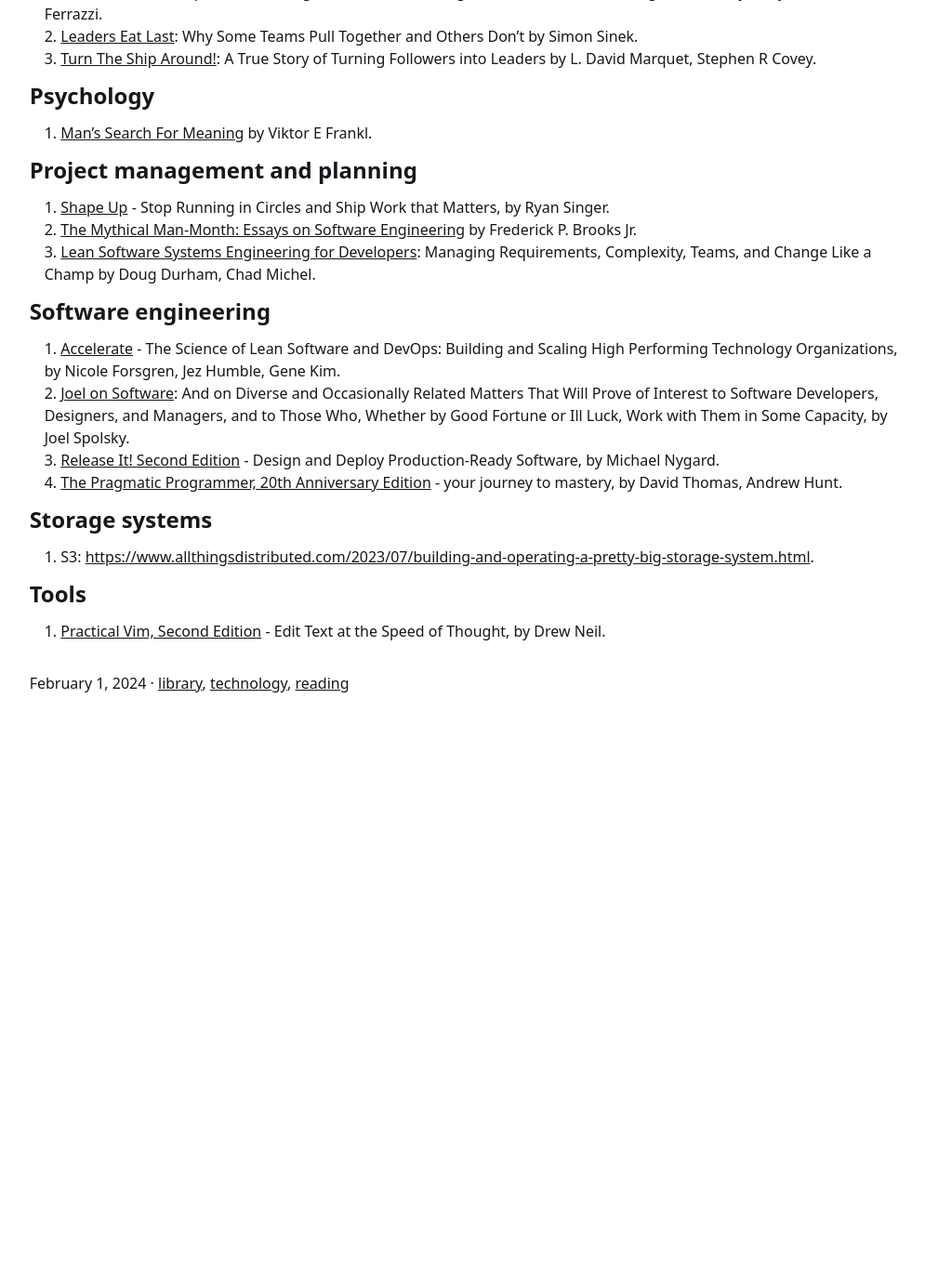
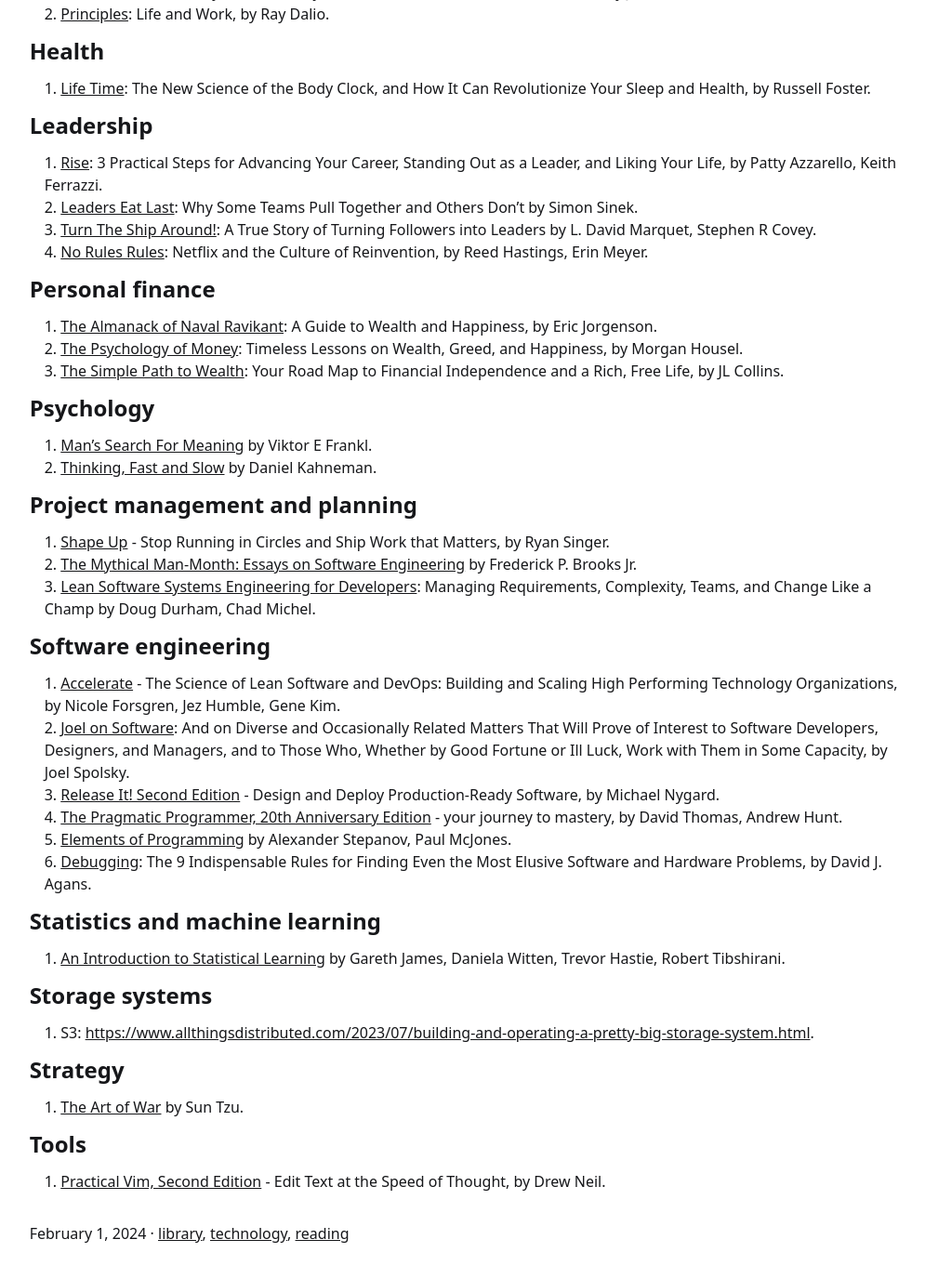
Before and after one commit to ovidiuparvu/ovidiuparvu.github.io, a Jekyll site: the page built from _posts/2024-02-01-ovi-digital-library.md, in a window 1280 px wide and 1400 px high, scrolled down 661 px. Shown: the top 1376 px of the window at 93% size, without its empty margins (196-1191 px from the left). Built offline with Jekyll 4.4.1, drawn with Linux system fonts in a browser that asks for light colours; a script that is not in the unit is left out; before the commit the page ends 1504 px from its top, so only the background shows below that; some of the changed text lies outside the part shown.

Commit message:
Add books to Ovi's Digital Library
Co-Authored-By: Claude Opus 5.5 <noreply@anthropic.com>

```diff
--- a/_posts/2024-02-01-ovi-digital-library.md
+++ b/_posts/2024-02-01-ovi-digital-library.md
@@ -11,6 +11,10 @@ tags: [library,technology,reading]
 
 1. <a href="https://www.goodreads.com/book/show/38894169-unleash-the-power-of-storytelling">Unleash the Power of Storytelling</a>: Win Hearts, Change Minds, Get Results by Rob Biesenbach.
 
+# Computer architecture
+
+1. <a href="https://www.akkadia.org/drepper/cpumemory.pdf">What Every Programmer Should Know About Memory</a> by Ulrich Drepper.
+
 # Concurrency
 
 1. Race conditions deep dive by Steve Gibson: <a href="https://www.grc.com/sn/SN-970-Notes.pdf">https://www.grc.com/sn/SN-970-Notes.pdf</a>.
@@ -23,9 +27,14 @@ tags: [library,technology,reading]
 
 1. <a href="https://www.waterstones.com/book/the-design-of-everyday-things/donald-a-norman/9780262525671">The Design of Everyday Things</a> by Donald A. Norman.
 
+# Economics
+
+1. <a href="https://www.goodreads.com/book/isbn/9781982160272">Principles for Dealing with the Changing World Order</a>: Why Nations Succeed and Fail, by Ray Dalio.
+
 # Effectiveness
 
 1. <a href="https://jamesclear.com/atomic-habits">Atomic Habits</a>: An Easy & Proven Way to Build Good Habits & Break Bad Ones, by James Clear.
+2. <a href="https://www.principles.com/">Principles</a>: Life and Work, by Ray Dalio.
 
 
 # Health
@@ -38,10 +47,18 @@ tags: [library,technology,reading]
 1. <a href="https://www.waterstones.com/book/rise/patty-azzarello/9781607742609">Rise</a>: 3 Practical Steps for Advancing Your Career, Standing Out as a Leader, and Liking Your Life, by Patty Azzarello, Keith Ferrazzi.
 2. <a href="https://www.goodreads.com/book/show/16144853-leaders-eat-last">Leaders Eat Last</a>: Why Some Teams Pull Together and Others Don't by Simon Sinek.
 3. <a href="https://www.waterstones.com/book/turn-the-ship-around/l-david-marquet/stephen-r-covey/9780241250945">Turn The Ship Around!</a>: A True Story of Turning Followers into Leaders by L. David Marquet, Stephen R Covey.
+4. <a href="https://www.goodreads.com/book/isbn/9781984877864">No Rules Rules</a>: Netflix and the Culture of Reinvention, by Reed Hastings, Erin Meyer.
+
+# Personal finance
+
+1. <a href="https://www.navalmanack.com/">The Almanack of Naval Ravikant</a>: A Guide to Wealth and Happiness, by Eric Jorgenson.
+2. <a href="https://www.goodreads.com/book/isbn/9780857197689">The Psychology of Money</a>: Timeless Lessons on Wealth, Greed, and Happiness, by Morgan Housel.
+3. <a href="https://www.goodreads.com/book/isbn/9781533667922">The Simple Path to Wealth</a>: Your Road Map to Financial Independence and a Rich, Free Life, by JL Collins.
 
 # Psychology
 
 1. <a href="https://www.penguin.co.uk/books/347571/mans-search-for-meaning-by-viktor-e-frankl/9781846046384">Man's Search For Meaning</a> by Viktor E Frankl.
+2. <a href="https://www.goodreads.com/book/isbn/9780374533557">Thinking, Fast and Slow</a> by Daniel Kahneman.
 
 # Project management and planning
 
@@ -57,6 +74,13 @@ Doug Durham, Chad Michel.
 2. <a href="https://www.oreilly.com/library/view/joel-on-software/9781590593899/">Joel on Software</a>: And on Diverse and Occasionally Related Matters That Will Prove of Interest to Software Developers, Designers, and Managers, and to Those Who, Whether by Good Fortune or Ill Luck, Work with Them in Some Capacity, by Joel Spolsky.
 3. <a href="https://pragprog.com/titles/mnee2/release-it-second-edition/">Release It! Second Edition</a> - Design and Deploy Production-Ready Software, by Michael Nygard.
 4. <a href="https://pragprog.com/titles/tpp20/the-pragmatic-programmer-20th-anniversary-edition/">The Pragmatic Programmer, 20th Anniversary Edition</a> - your journey to mastery, by David Thomas, Andrew Hunt.
+5. <a href="http://elementsofprogramming.com/">Elements of Programming</a> by Alexander Stepanov, Paul McJones.
+6. <a href="https://debuggingrules.com/">Debugging</a>: The 9 Indispensable Rules for Finding Even the Most Elusive Software and Hardware Problems, by David J. Agans.
+
+
+# Statistics and machine learning
+
+1. <a href="https://www.statlearning.com/">An Introduction to Statistical Learning</a> by Gareth James, Daniela Witten, Trevor Hastie, Robert Tibshirani.
 
 
 # Storage systems
@@ -64,6 +88,11 @@ Doug Durham, Chad Michel.
 1. S3: [https://www.allthingsdistributed.com/2023/07/building-and-operating-a-pretty-big-storage-system.html](https://www.allthingsdistributed.com/2023/07/building-and-operating-a-pretty-big-storage-system.html).
 
 
+# Strategy
+
+1. <a href="https://en.wikipedia.org/wiki/The_Art_of_War">The Art of War</a> by Sun Tzu.
+
+
 # Tools
 
 1. <a href="https://pragprog.com/titles/dnvim2/practical-vim-second-edition/">Practical Vim, Second Edition</a> - Edit Text at the Speed of Thought, by Drew Neil.
```
